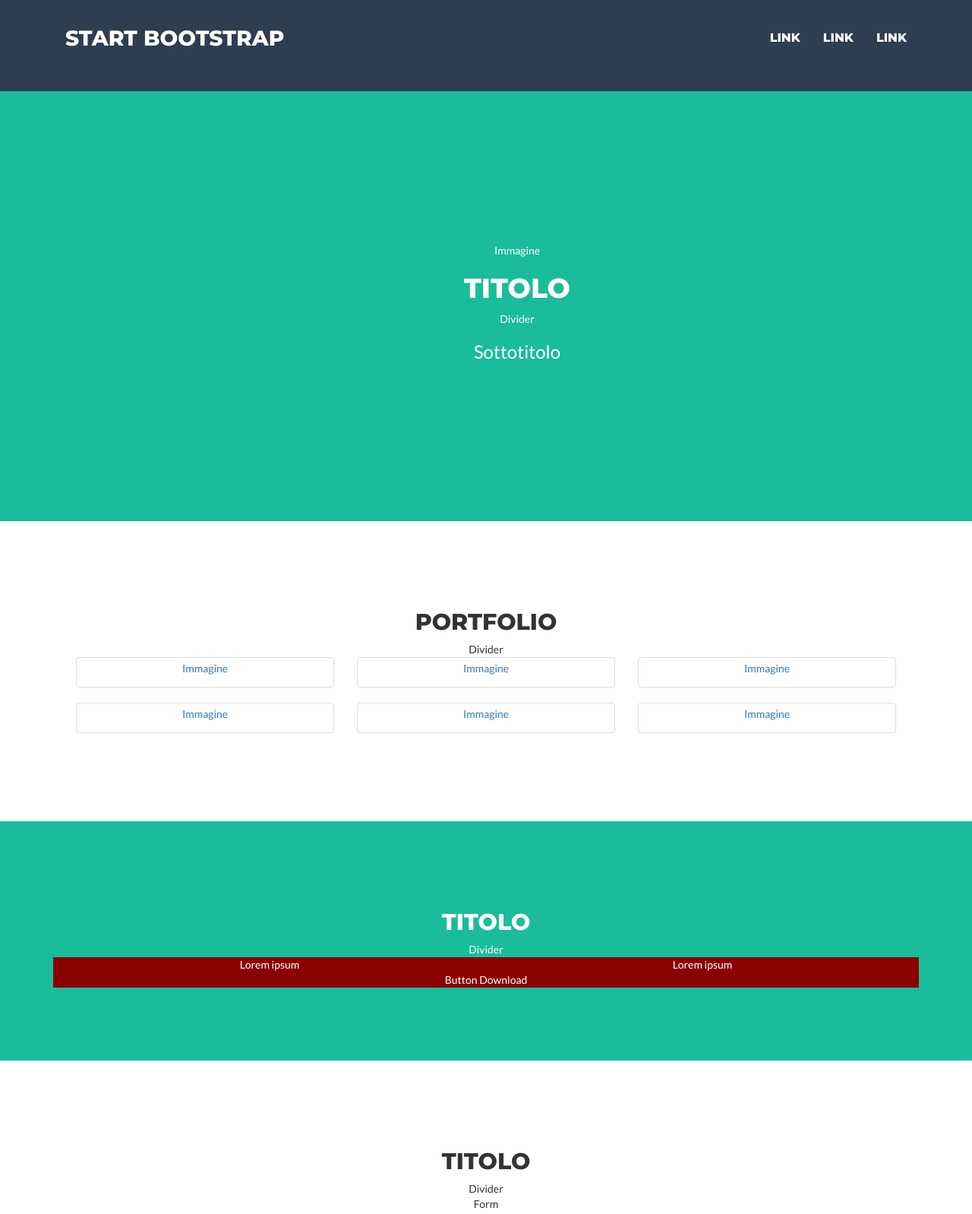
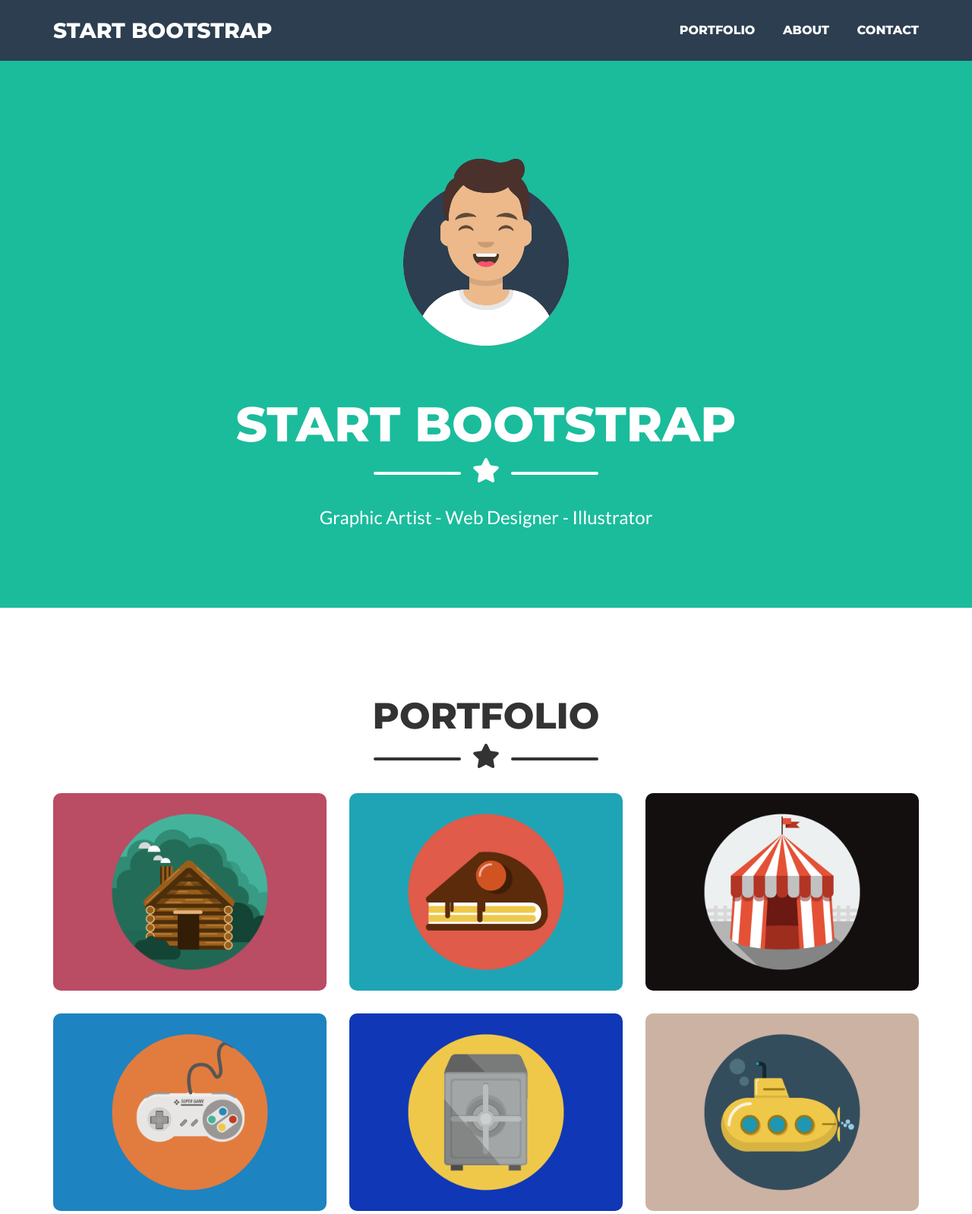
Before and after one commit to lorenzofranzone/html-css-bootstrap-freelancer, a plain HTML site: page index.html in a window 1280 px wide. Shown: the top 1598 px of the page at 76% size. Drawn offline with nearby package versions, Linux system fonts and the light colour scheme.

Commit message:
Header + Portfolio

```diff
--- a/css/style.css
+++ b/css/style.css
@@ -18,12 +18,51 @@ body {
 }
 
 .section-color { background: #1abc9c; }
-.section-white { background: ##fff; }
+.section-white { background: #fff; }
+
+.section-color .divider,
+.section-white .divider {
+  position: relative;
+  max-width: 100%;
+  margin: 0 auto 32px;
+}
+
+.section-color .divider .lf_line { background: #fff; }
+.section-white .divider .lf_line { background: #333; }
+
+.section-color .divider i.fas,
+.section-white .divider i.fas {
+  font-size: 32px;
+  display: inline-block;
+  margin: 0 12px;
+}
+
+.divider .lf_line {
+  width: 100%;
+  max-width: 115px;
+  height: 4px;
+  display: inline-block;
+  border-radius: 4px;
+  margin-bottom: 6px;
+}
+
+.wrapper {
+  max-width: 80%;
+  margin: 0 auto;
+}
 
 h1,h2 {
   font-family: 'Montserrat', sans-serif;
   font-weight: 800;
   text-transform: uppercase;
+}
+
+h1 {
+  font-size: 64px;
+}
+
+h2 {
+  font-size: 48px;
 }
 
 /*==================================================
@@ -35,41 +74,78 @@ HEADER
 .header-top {
   background: #2c3e50;
   color: #fff;
-  padding: 24px 16px;
   text-transform: uppercase;
+  font-family: 'Montserrat', sans-serif;
+  font-size: 16px;
+  font-weight: 800;
+  line-height: 80px;
 }
 
 .header-top a {
   color: #fff;
 }
 
+.logo {
+  font-size: 28px;
+  padding: 0;
+  margin: 0;
+}
+
+@media screen and (max-width: 637px) {
+  .logo {
+    font-size: 20px
+  }
+}
+
+@media screen and (max-width: 471px) {
+  .logo {
+    font-size: 18px;
+    padding: 0;
+    margin: 0;
+  }
+}
+
 /* --------------------------------------------------
 NAVBAR*/
 
-.navbar-brand {
-  font-size: 28px;
-}
-.navbar-header, .navbar-nav {
-  font-family: 'Montserrat', sans-serif;
-  font-size: 16px;
-  font-weight: 800;
+.lf_navbar, ul.main-menu {
+  margin: 0;
+  float: right;
 }
 
-.navbar-toggle .icon-bar {
-  background: #fff;
+.lf_navbar ul.main-menu li {
+  list-style: none;
+  display: inline;
 }
 
-.nav>li>a:hover {
+ul.main-menu li:not(:first-child) a {
+  margin-left: 32px;
+}
+
+ul.main-menu li a:hover {
   background: transparent;
   color: #1abc9c;
+  text-decoration: none;
+}
+
+.btn_green {
+  background: #1abc9c;
+  padding: 12.8px;
+  border-radius: 10px;
+  font-weight: 800;
 }
 
 /* --------------------------------------------------
 JUMBO */
 
 .jumbo {
-  padding: 200px 96px;
+  padding: 200px 0 96px;
   color: #fff;
+}
+
+.jumbo .avatar {
+  width: 240px;
+  margin-bottom: 48px;
 }
 
 /*==================================================
@@ -77,6 +153,45 @@ JUMBO */
 MAIN
 --------------------------------------------------
 ==================================================*/
+
+/* Portfolio */
+.work {
+  margin-bottom: 30px;
+  position: relative;
+}
+
+.work img {
+  width: 100%;
+  border-radius: 10px;
+}
+
+.layover {
+  display: none;
+  background: rgba(26,188,156,.9);
+  position: absolute;
+  top: 0;
+  right: 0;
+  bottom: 0;
+  left: 0;
+  width: 100%;
+  height: 100%;
+  border-radius: 10px;
+  transition: all .2s ease-in-out;
+}
+
+.work:hover .layover {
+  display: block;
+  cursor: pointer;
+}
+
+.layover i.fas {
+  position: absolute;
+  top: 50%;
+  left: 50%;
+  transform: translate(-50%, -50%);
+  font-size: 48px;
+  color: #fff;
+}
 
 /* About */
 
@@ -102,3 +217,7 @@ FOOTER
   color: #fff;
   padding: 24px 0;
 }
+
+.footer-bottom p {
+  margin: 0;
+}
--- a/index.html
+++ b/index.html
@@ -7,6 +7,7 @@
   <title>Lorenzo Franzone | Bootstrap - Freelancer</title>
   <link rel="stylesheet" href="https://maxcdn.bootstrapcdn.com/bootstrap/3.3.7/css/bootstrap.min.css" integrity="sha384-BVYiiSIFeK1dGmJRAkycuHAHRg32OmUcww7on3RYdg4Va+PmSTsz/K68vbdEjh4u" crossorigin="anonymous">
   <link href="https://fonts.googleapis.com/css?family=Lato:400,700|Montserrat:400,700,800,900&display=swap" rel="stylesheet">
+  <link rel="stylesheet" href="https://cdnjs.cloudflare.com/ajax/libs/font-awesome/5.11.2/css/all.css">
   <link rel="stylesheet" href="css/style.css">
 </head>
 <body>
@@ -17,46 +18,40 @@
   ==================================================
   -->
 
-  <!-- HEADER -->
-  <div class="container-fluid header-top">
+  <!-- Header -->
+  <div class="header-top navbar-fixed-top">
     <div class="container">
-      <!-- Navbar -->
-      <nav class="navbar" role="navigation">
-        <!-- Brand and toggle get grouped for better mobile display -->
-        <div class="navbar-header">
-          <!-- Hamburger -->
-          <button type="button" class="navbar-toggle" data-toggle="collapse" data-target="#bs-example-navbar-collapse-1">
-            <span class="sr-only">Toggle navigation</span>
-            <span class="icon-bar"></span>
-            <span class="icon-bar"></span>
-            <span class="icon-bar"></span>
-          </button>
-          <a class="navbar-brand" href="#">Start Bootstrap</a>
+      <div class="row">
+        <div class="col-xs-6">
+          <p class="logo">Start Bootstrap</p>
         </div>
-
-        <!-- Collect the nav links, forms, and other content for toggling -->
-        <div class="collapse navbar-collapse" id="bs-example-navbar-collapse-1">
-          <ul class="nav navbar-nav navbar-right">
-            <li><a href="#">Link</a></li>
-            <li><a href="#">Link</a></li>
-            <li><a href="#">Link</a></li>
-          </ul>
-        </div><!-- /.navbar-collapse -->
-      </nav>
+        <div class="col-xs-6 text-right">
+          <a href="#" class="btn btn_green hidden-lg hidden-md">Menu <span class="glyphicon glyphicon-menu-hamburger"></span></a>
+          <nav class="lf_navbar visible-md visible-lg">
+            <ul class="main-menu">
+              <li><a href="#">Portfolio</a></li>
+              <li><a href="#">About</a></li>
+              <li><a href="#">Contact</a></li>
+            </ul>
+          </nav>
+        </div>
+      </div>
     </div>
   </div>
 
   <!-- Jumbo -->
-  <div class="container-fluid section-color jumbo text-center">
+  <div class="section-color jumbo text-center">
     <div class="container">
-      <div class="jumbo-content">
-        <p>Immagine</p>
-        <h1>Titolo</h1>
-        <div class="divider">
-          Divider
+        <div class="jumbo-content">
+          <img class="avatar" src="img/avataaars.svg" alt="Avatar">
+          <h1>Start Bootstrap</h1>
+          <div class="divider">
+            <div class="lf_line"></div>
+            <i class="fas fa-star"></i>
+            <div class="lf_line"></div>
+          </div>
+          <h3>Graphic Artist - Web Designer - Illustrator</h3>
         </div>
-        <h3>Sottotitolo</h3>
-      </div>
     </div>
   </div>
 
@@ -67,57 +62,87 @@
   -->
 
   <!-- Portfolio -->
-  <div class="container-fluid section-white portfolio text-center">
+  <div class="section-white portfolio text-center">
     <div class="container">
       <h2>Portfolio</h2>
       <div class="divider">
-        Divider
+        <div class="lf_line"></div>
+        <i class="fas fa-star"></i>
+        <div class="lf_line"></div>
       </div>
-      <div class="container-fluid">
-        <div class="col-xs-6 col-md-4">
-          <a href="#" class="thumbnail lf_thumb">
-            <p>Immagine</p>
-          </a>
+      <div class="row">
+        <div class="col-xs-12 col-sm-6 col-md-4">
+          <div class="work">
+            <img src="img/cabin.png" alt="Cabin">
+            <div class="layover">
+              <i class="fas fa-plus"></i>
+            </div>
+          </div>
         </div>
-        <div class="col-xs-6 col-md-4">
-          <a href="#" class="thumbnail lf_thumb">
-            <p>Immagine</p>
-          </a>
+        <div class="col-xs-12 col-sm-6 col-md-4">
+          <div class="work">
+            <img src="img/cake.png" alt="Cake">
+            <div class="layover">
+              <i class="fas fa-plus"></i>
+            </div>
+          </div>
         </div>
-        <div class="col-xs-6 col-md-4">
-          <a href="#" class="thumbnail lf_thumb">
-            <p>Immagine</p>
-          </a>
+        <div class="col-xs-12 col-sm-6 col-md-4">
+          <div class="work">
+            <img src="img/circus.png" alt="Circus">
+            <div class="layover">
+              <i class="fas fa-plus"></i>
+            </div>
+          </div>
         </div>
-        <div class="col-xs-6 col-md-4">
-          <a href="#" class="thumbnail lf_thumb">
-            <p>Immagine</p>
-          </a>
+        <div class="col-xs-12 col-sm-6 col-md-4">
+          <div class="work">
+            <img src="img/game.png" alt="Game">
+            <div class="layover">
+              <i class="fas fa-plus"></i>
+            </div>
+          </div>
         </div>
-        <div class="col-xs-6 col-md-4">
-          <a href="#" class="thumbnail lf_thumb">
-            <p>Immagine</p>
-          </a>
+        <div class="col-xs-12 col-sm-6 col-md-4">
+          <div class="work">
+            <img src="img/safe.png" alt="Safe">
+            <div class="layover">
+              <i class="fas fa-plus"></i>
+            </div>
+          </div>
         </div>
-        <div class="col-xs-6 col-md-4">
-          <a href="#" class="thumbnail lf_thumb">
-            <p>Immagine</p>
-          </a>
+        <div class="col-xs-12 col-sm-6 col-md-4">
+          <div class="work">
+            <img src="img/submarine.png" alt="Submarine">
+            <div class="layover">
+              <i class="fas fa-plus"></i>
+            </div>
+          </div>
         </div>
       </div>
     </div>
   </div>
 
   <!-- About -->
-  <div class="container-fluid section-color about text-center">
+  <div class="section-color about text-center">
     <div class="container">
       <h2>Titolo</h2>
       <div class="divider">
-        Divider
+        <div class="lf_line"></div>
+        <i class="fas fa-star"></i>
+        <div class="lf_line"></div>
       </div>
-      <div class="col-lg-6 debug">Lorem ipsum</div>
-      <div class="col-lg-6 debug">Lorem ipsum</div>
-      <div class="col-lg-12 debug">Button Download</div>
+      <div class="row wrapper">
+        <div class="col-xs-12 col-md-6">
+          <div class="box"></div>
+        </div>
+        <div class="col-xs-12 col-md-6">
+          <div class="box"></div>
+        </div>
+        <div class="col-xs-12">
+          <div>BUTTON DOWNLOAD</div>
+        </div>
+      </div>
     </div>
   </div>
 
@@ -126,9 +151,15 @@
     <div class="container">
       <h2>Titolo</h2>
       <div class="divider">
-        Divider
+        <div class="lf_line"></div>
+        <i class="fas fa-star"></i>
+        <div class="lf_line"></div>
       </div>
-      <p>Form</p>
+      <div class="row wrapper">
+        <div class="col-xs-12">
+          <div>FORM</div>
+        </div>
+      </div>
     </div>
   </div>
 
@@ -138,18 +169,26 @@
   ==================================================
   -->
 
-  <div class="container-fluid footer text-center">
+  <div class="footer text-center">
     <div class="container">
-      <div class="col-lg-4 debug">Footer Col 1</div>
-      <div class="col-lg-4 debug">Footer Col 2</div>
-      <div class="col-lg-4 debug">Footer Col 3</div>
+      <div class="row">
+        <div class="col-sx-12 col-md-4">
+          <div class="box">Footer Top 1</div>
+        </div>
+        <div class="col-sx-12 col-md-4">
+          <div class="box">Footer Top 1</div>
+        </div>
+        <div class="col-sx-12 col-md-4">
+          <div class="box">Footer Top 1</div>
+        </div>
+      </div>
     </div>
   </div>
 
   <!-- Footer Bottom -->
-  <div class="container-fluid footer-bottom text-center">
+  <div class="footer-bottom text-center">
     <div class="container">
-      <p class="debug">Footer Bottom</p>
+      <p>Copyright &copy; Your Website 2019</p>
     </div>
   </div>
 
```
Also changed, not shown: img/avataaars.svg (added), img/cabin.png (added), img/cake.png (added), img/circus.png (added), img/game.png (added), img/safe.png (added), img/submarine.png (added).
